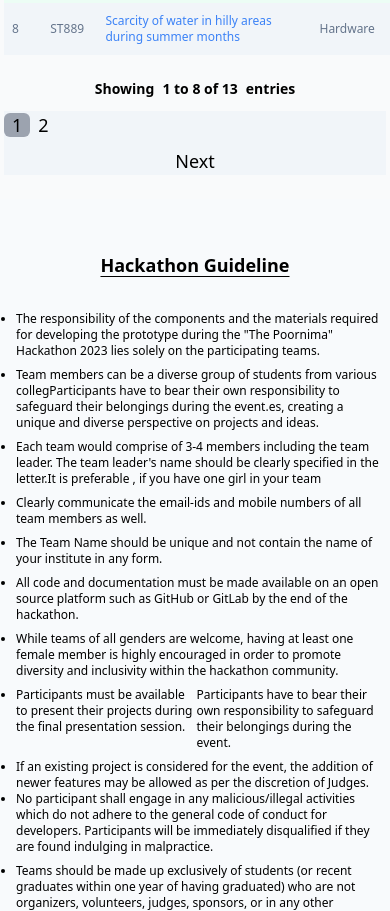
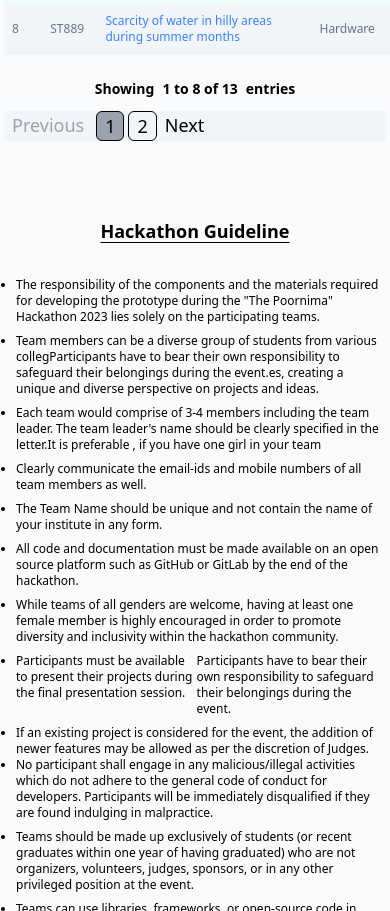
Before and after one commit to kHAPPY2004/hackathon_2023, a Next.js app: page / in a window 390 px wide. Shown: the part 1410-2321 px from the top of the page. Built offline with nearby package versions, Linux system fonts and the light colour scheme.

Commit message:
change_pagination

```diff
--- a/components/Pagination.js
+++ b/components/Pagination.js
@@ -29,7 +29,7 @@
   if (currentPage > 1) {
     pages.push(
       <ScrollLink
-        className="hover:text-gray-800 px-2 xl:px-0 dark:hover:text-gray-200 flex justify-center md:justify-start my-2 xl:my-0"
+        className="hover:text-gray-800 pr-1 xl:px-0 dark:hover:text-gray-200 flex justify-center md:justify-start xl:my-0"
         onClick={() => onPageChange(currentPage - 1)}
         to="problem_statement1"
         smooth={true}
@@ -38,6 +38,12 @@
       >
         Previous
       </ScrollLink>
+    );
+  } else {
+    pages.push(
+      <span className="text-gray-400 px-2 xl:px-0" key="prev-disabled">
+        Previous
+      </span>
     );
   }
 
@@ -68,7 +74,7 @@
       <ScrollLink
         className={`${currentPage === page ? "bg-gray-400 " : ""}${
           currentPage === page && "dark:bg-blue-300"
-        }border px-2 rounded-md hover:bg-gray-300 border-black dark:border-white dark:hover:bg-gray-600`}
+        } border px-2 rounded-md hover:bg-gray-300 border-black dark:border-white dark:hover:bg-gray-600`}
         onClick={() => onPageChange(page)}
         to="problem_statement1"
         smooth={true}
@@ -105,7 +111,7 @@
   if (currentPage < pagesCount) {
     pages.push(
       <ScrollLink
-        className="hover:text-gray-800 px-2 xl:px-0 dark:hover:text-gray-200 flex justify-center md:justify-start my-2 xl:my-0"
+        className="hover:text-gray-800 pl-1 xl:px-0 dark:hover:text-gray-200 flex justify-center md:justify-start xl:my-0"
         onClick={() => onPageChange(currentPage + 1)}
         to="problem_statement1"
         smooth={true}
@@ -115,10 +121,16 @@
         Next
       </ScrollLink>
     );
+  } else {
+    pages.push(
+      <span className="text-gray-400 px-2 xl:px-0" key="next-disabled">
+        Next
+      </span>
+    );
   }
 
   return (
-    <div className="select-none pagination-container xl:flex xl:space-x-2 mt-3 xl:mt-0 font-medium text-lg cursor-pointer bg-slate-100 dark:bg-slate-600 dark:xl:bg-transparent xl:bg-transparent">
+    <div className="select-none pagination-container flex space-x-1 xl:space-x-2 mt-3 xl:mt-0 font-medium text-lg cursor-pointer bg-slate-100 dark:bg-slate-600 dark:xl:bg-transparent xl:bg-transparent">
       {pages}
     </div>
   );
--- a/components/Rules.js
+++ b/components/Rules.js
@@ -1,7 +1,10 @@
 import React from "react";
 const Rules = () => {
   return (
-    <div id="rules" className="bg-slate-50 dark:bg-slate-700 lll md:pt-16">
+    <div
+      id="rules"
+      className="bg-slate-50 dark:bg-slate-700 lll md:pt-16 select-none"
+    >
       <div className="container mx-auto py-5">
         <div className="flex justify-center items-center align-middle">
           <h3
--- a/pages/problems.js
+++ b/pages/problems.js
@@ -268,6 +268,9 @@
                     of {data.length}
                   </>
                 )}
+                {paginatedPosts.length == 0 && (
+                  <div className="text-red-400">0</div>
+                )}
               </div>
               <div className="ml-2">entries</div>
             </div>
```
